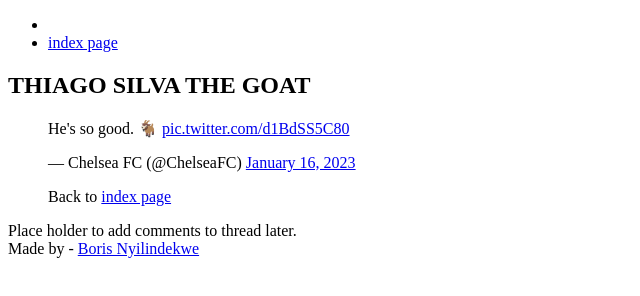
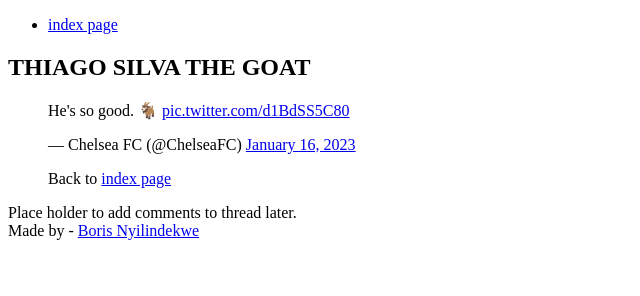
Before and after one commit to boris-ny/alu-web-development, a plain HTML site: page html_basic/tweets.html in a window 1280 px wide. Shown: the whole page, without its empty margins (0-640 px from the left). Drawn offline with Linux system fonts and the light colour scheme.

Commit message:
basic html 🧑🏿‍💻

```diff
--- a/html_basic/tweets.html
+++ b/html_basic/tweets.html
@@ -7,7 +7,6 @@
 <body>
     <header>
         <ul>
-            <li><a href="https://twitter.com/ChelseaFC/status/1615076799502848001?ref_src=twsrc%5Etfw"></a> </li>
             <li><a href="index.html"> index page</a></li>
         </ul>
     </header>
```
Also changed, not shown: html_basic/index.html (+0 -1 lines).
